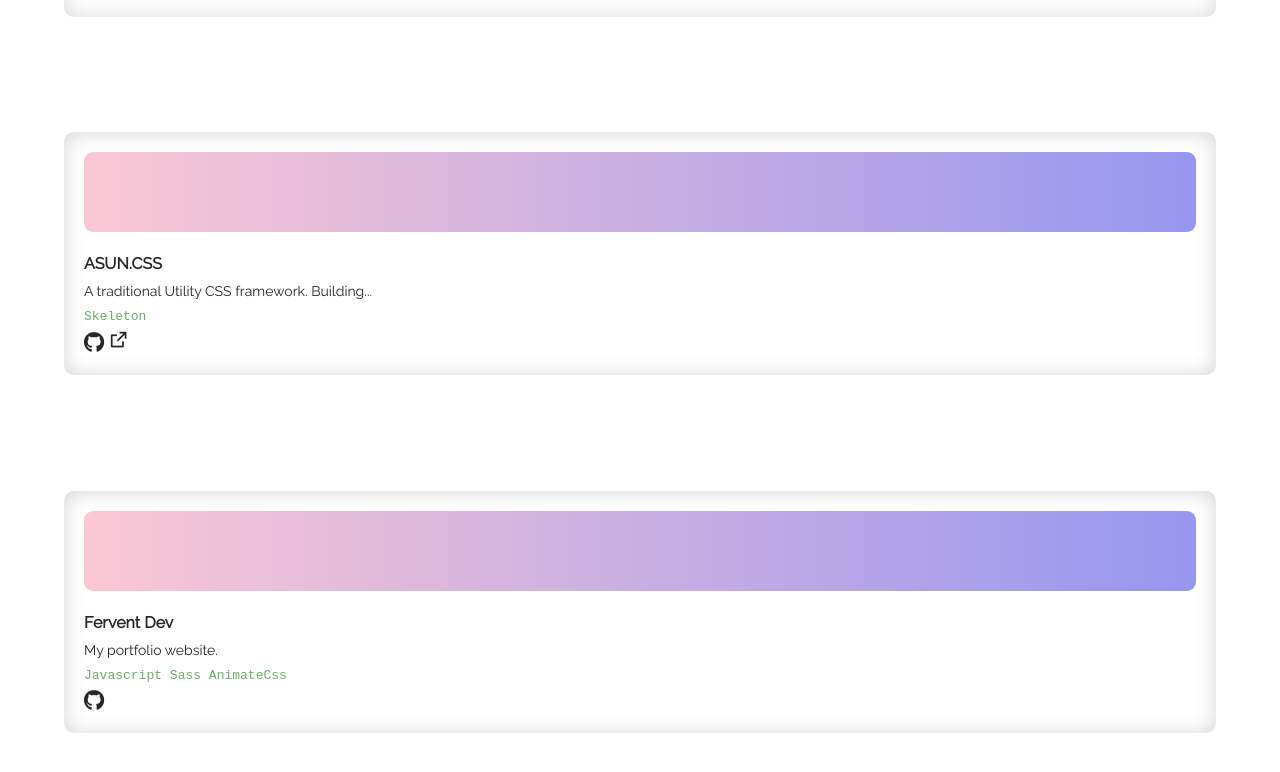
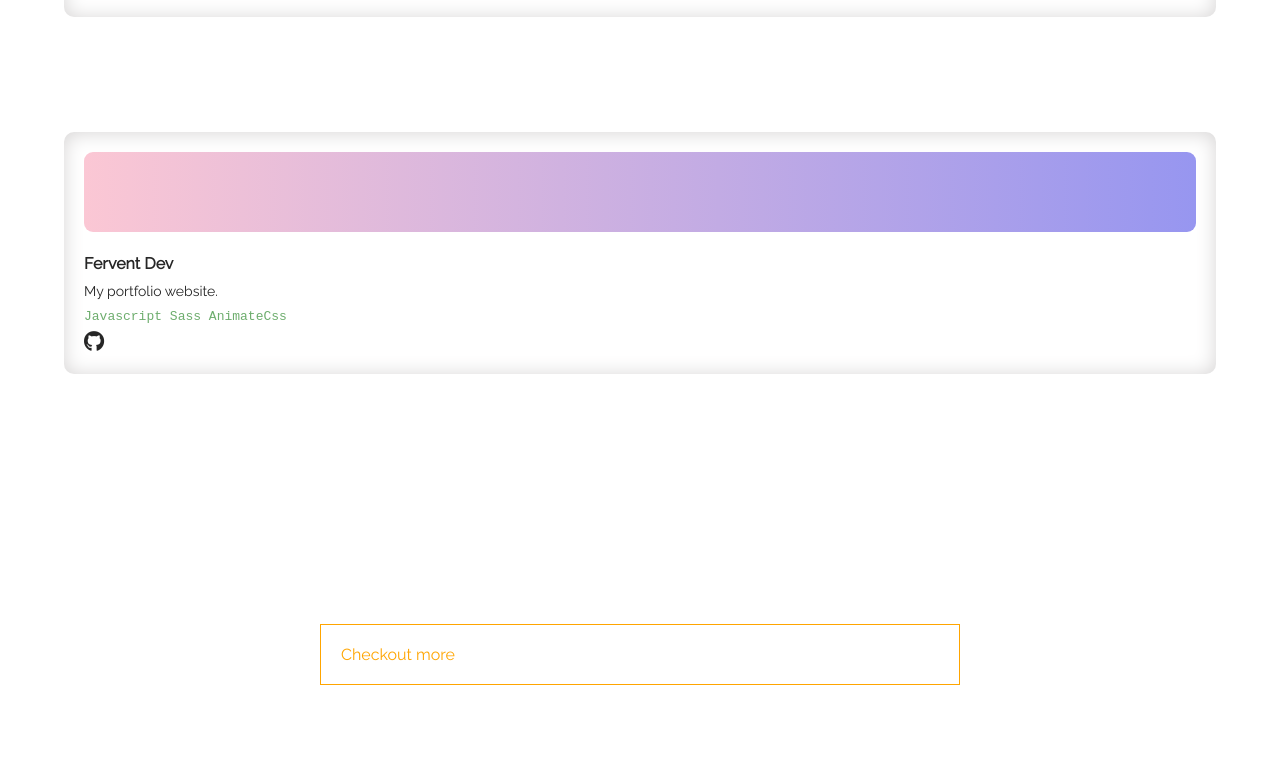
Before and after one commit to Akohjesse/jesse-akoh-v1, a website: page Projects.html in a window 1280 px wide. Shown: the part 4060-4832 px from the top of the page. Drawn offline with nearby package versions, Linux system fonts and the light colour scheme; some packages are replaced by stand-ins of ours; a script that the page names is missing.

Commit message:
Update Projects.html

```diff
--- a/Projects.html
+++ b/Projects.html
@@ -332,32 +332,6 @@
          </div>
       </div>
 
-      <div class="project-child">
-         <div class="proj-img">
-            <a href="https://asuncss.netlify.app">
-               <div class="sub">
-
-               </div>
-            </a>
-
-         </div>
-         <h4>ASUN.CSS</h4>
-         <p>A traditional Utility CSS framework. Building...</p>
-
-         <div class="stack">
-            <code>
-               <ul>
-                  <li>Skeleton</li>
-               </ul>
-            </code>
-         </div>
-         <div class="view">
-            <a target="_blank" href="https://github.com/Akohjesse/ASun.CSS"><i class="fab fa-github"></i></a>
-            <a target="_blank" href="https://asuncss.netlify.app"><i class="ri-external-link-line"></i></a>
-         </div>
-      </div>
-
-
         <div class="project-child">
          <div class="proj-img">
             <a href="https://jesseakoh.com">
```
